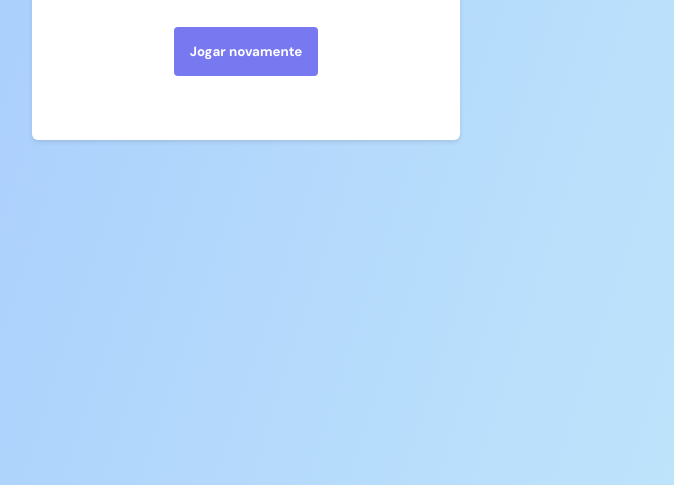
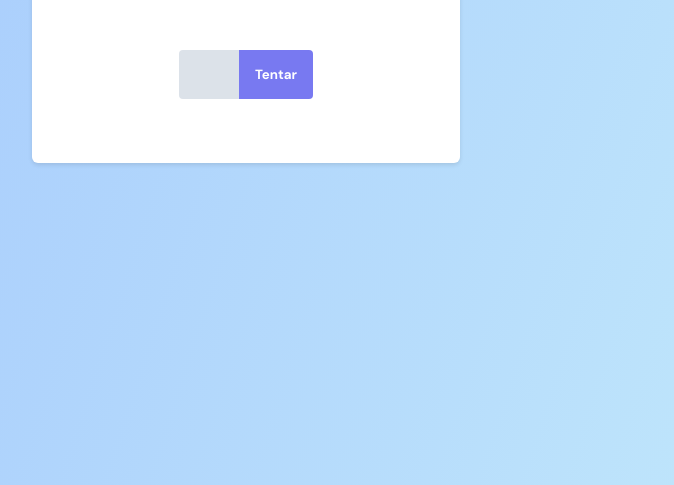
Before and after one commit to brunooliveira7/Jogo-adivinhar, a plain HTML site: page index.html in a window 1280 px wide. Shown: the part 315-800 px from the top of the page, without its empty margins (394-1068 px from the left). Drawn offline with Linux system fonts and the light colour scheme.

Commit message:
implementing js

```diff
--- a/index.html
+++ b/index.html
@@ -20,19 +20,20 @@
   </head>
   <body>
     <main>
-      <div class="screen1 hide">
+      <div class="screen1">
         <h1>Jogo de adivinhar</h1>
         <p>Adivinhe o número entre 0 e 10</p>
         <form>
-          <input type="number" />
-          <button>Tentar</button>
+          <input id="inputNumber" type="number" />
+          <button onclick="handleClick(event)">Tentar</button>
         </form>
       </div>
 
-      <div class="screen2">
+      <div class="screen2 hide">
         <h2>Acertou em 3 tentativas!</h2>
         <button>Jogar novamente</button>
       </div>
     </main>
+    <script src="./main.js"></script>
   </body>
 </html>
--- /dev/null
+++ b/main.js
@@ -0,0 +1,19 @@
+const randomNumber = Math.round(Math.random() * 10);
+let xAttempts = 1;
+
+function handleClick(event) {
+  event.preventDefault();
+
+  const inputNumber = document.querySelector("#inputNumber");
+
+  if (Number(inputNumber.value) == randomNumber) {
+    document.querySelector(".screen1").classList.add("hide");
+    document.querySelector(".screen2").classList.remove("hide");
+
+    document.querySelector(
+      ".screen2 h2"
+    ).innerText = `Acertou em ${xAttempts} tentativas`;
+  }
+
+  xAttempts++;
+}
```
